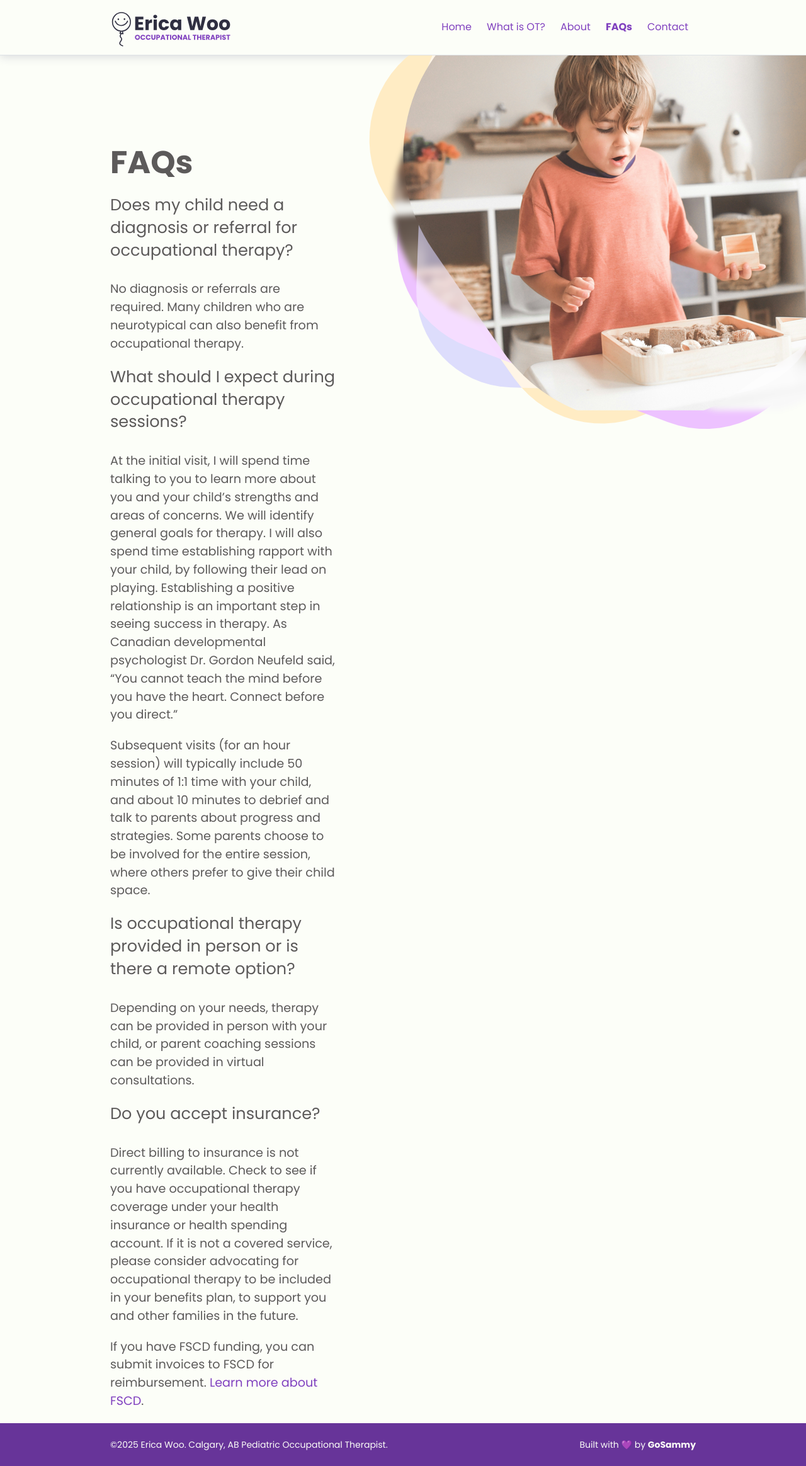
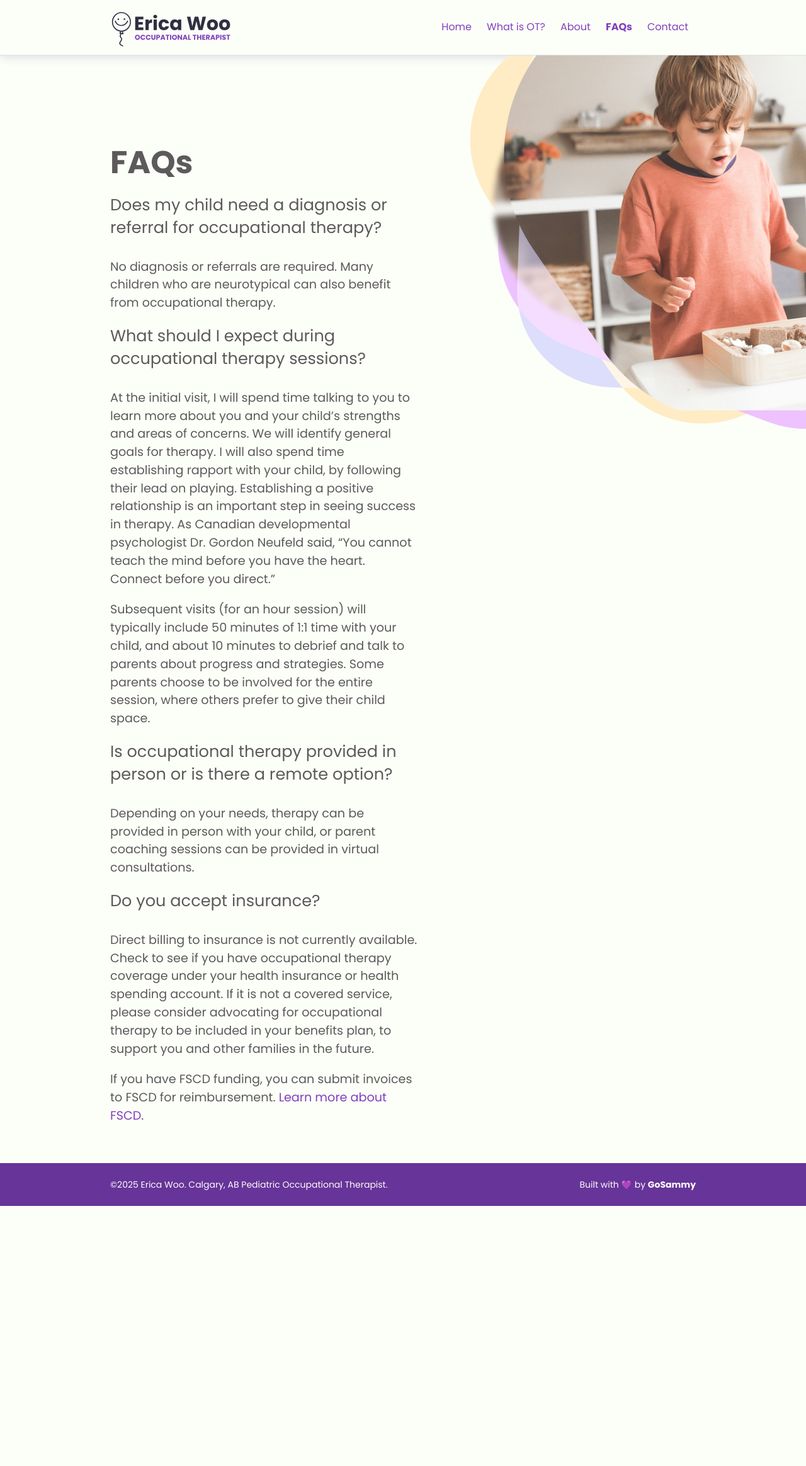
Before and after one commit to ericawoo/erica-website, a Jekyll site: the page built from faqs.md, in a window 1280 px wide. Shown: the whole page at 63% size. Built offline with Jekyll 4.4.1, drawn with Linux system fonts in a browser that asks for light colours; after the commit the page ends 1915 px from its top, so only the background shows below that.

Commit message:
Improve FAQs grid

```diff
--- a/_layouts/faqs.html
+++ b/_layouts/faqs.html
@@ -4,20 +4,17 @@
 ---
 
 <div class="intro">
-    <div class="container">
+    <div class="container mb-4">
         <div class="row justify-content-start">
-            <div class="col-12 col-md-7 col-lg-6 order-2 order-md-1">
+            <div class="col-12 col-md-6 col-lg-8 order-2 order-md-1">
                 {{ content }}
             </div>
+
             {% if page.intro_image %}
-            <div
-                class="col-12 col-md-5 col-lg-6 order-1 order-md-2 position-relative"
-            >
-                <img
-                    alt="{{ page.title }}"
+            <div class="col-12 col-md-6 col-lg-4 order-1 order-md-2 position-relative">
+                <img alt="{{ page.title }}"
                     class="intro-image{% if page.intro_image_absolute %} intro-image-absolute{% endif %}{% if page.intro_image_hide_on_mobile %} intro-image-hide-mobile{% endif %}"
-                    src="{{ page.intro_image | relative_url }}"
-                />
+                    src="{{ page.intro_image | relative_url }}" />
             </div>
             {% endif %}
         </div>
```
